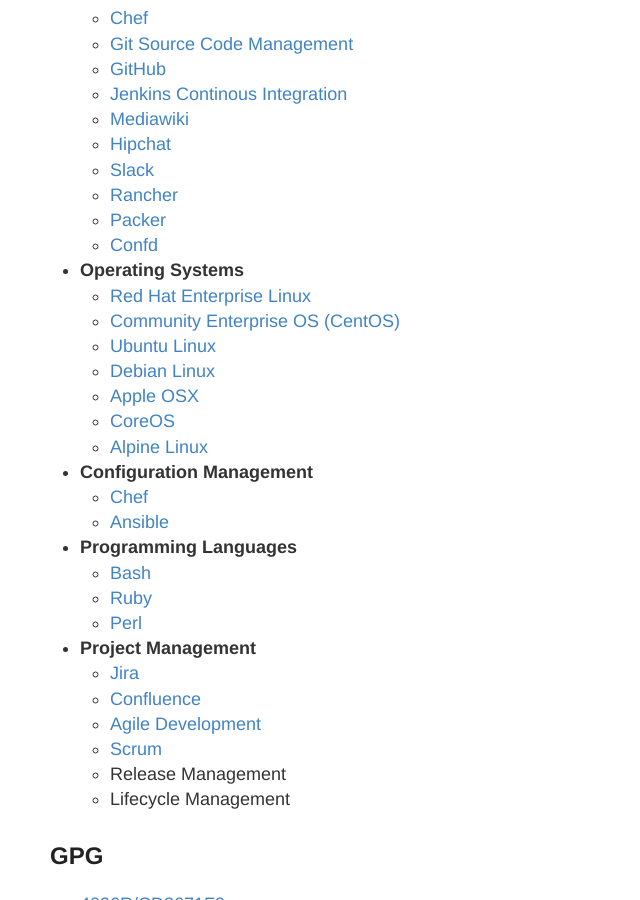
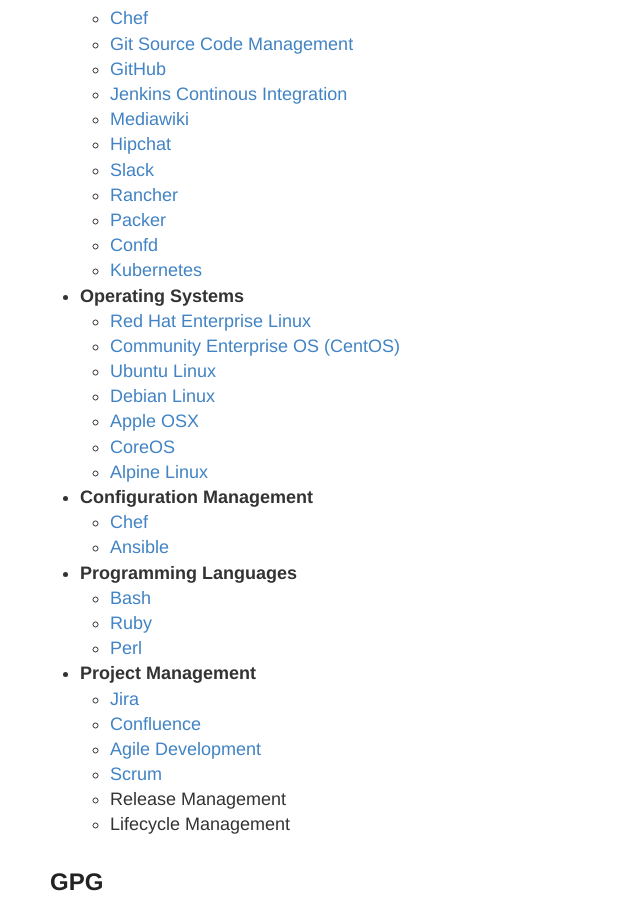
Before and after one commit to ecliptik/ecliptik.github.io, a Jekyll site: the page built from about.md, in a window 1280 px wide and 900 px high, scrolled down 542 px. Shown: the whole window, without its empty margins (0-640 px from the left). Built offline with Jekyll 4.4.1, drawn with Linux system fonts in a browser that asks for light colours.

Commit message:
Add k8s skill

```diff
--- a/about.md
+++ b/about.md
@@ -24,6 +24,7 @@
   - [Rancher](https://rancher.com/)
   - [Packer](https://www.packer.io/intro/)
   - [Confd](http://www.confd.io/)
+  - [Kubernetes](https://kubernetes.io)
 - **Operating Systems**
   - [Red Hat Enterprise Linux](https://www.redhat.com/en/technologies/linux-platforms/enterprise-linux)
   - [Community Enterprise OS \(CentOS\)](https://www.centos.org/)
```
